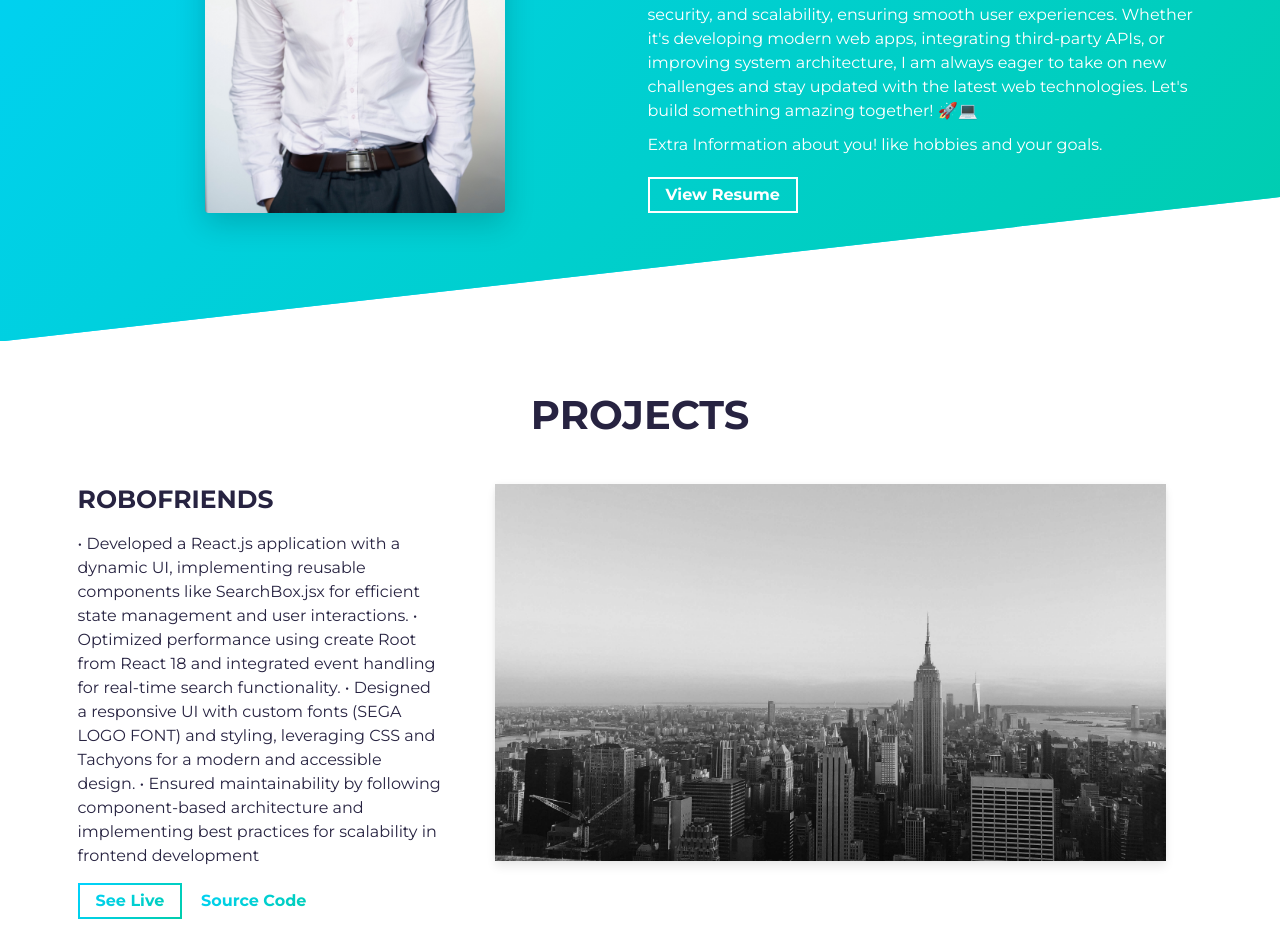
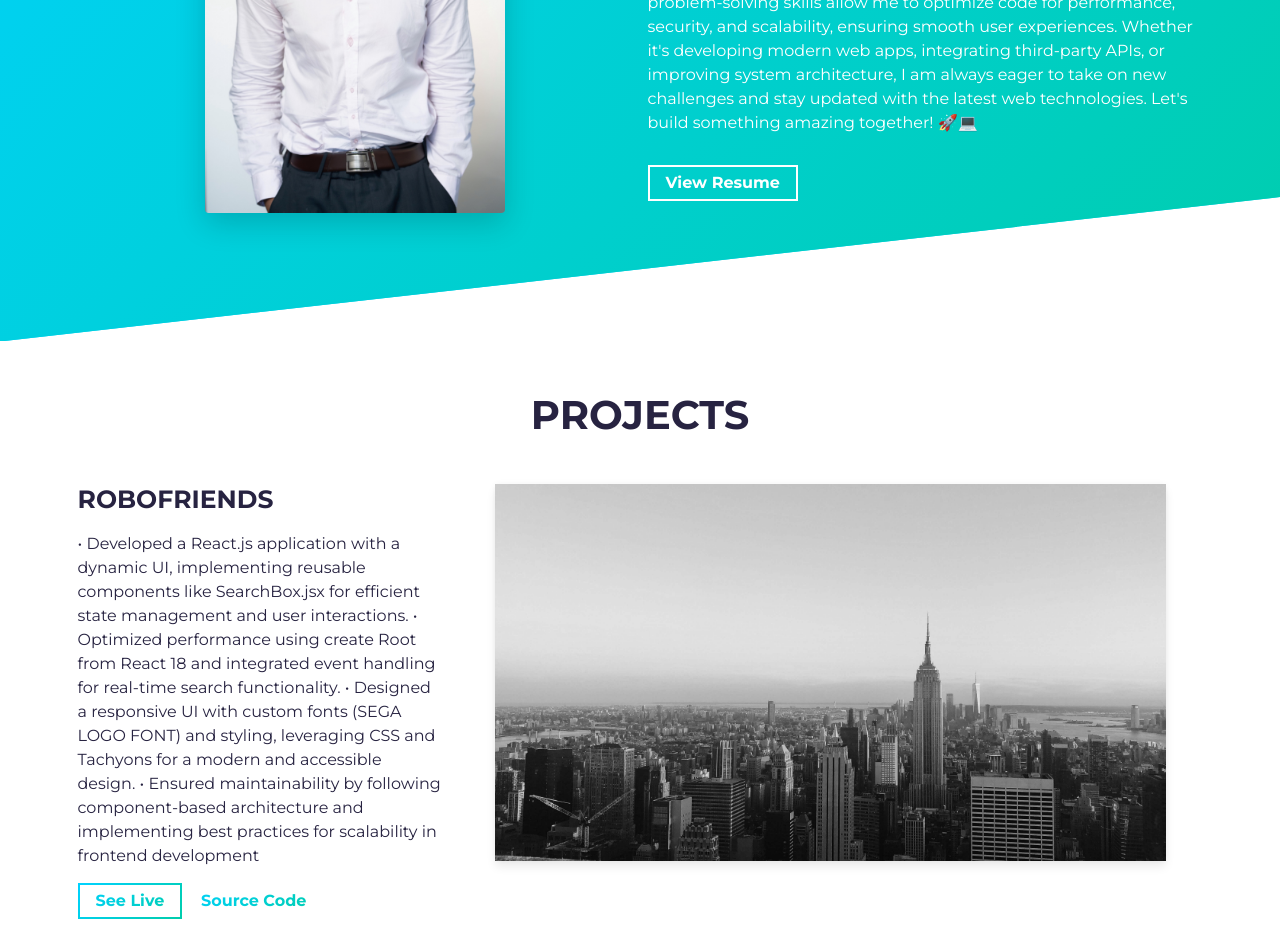
Before and after one commit to waseem023/myportfolio-2, a website built with Parcel: page src/index.html in a window 1280 px wide. Shown: the part 1180-2110 px from the top of the page. Built offline with nearby package versions, Linux system fonts and the light colour scheme.

Commit message:
comment extra information

```diff
--- a/src/index.html
+++ b/src/index.html
@@ -84,7 +84,7 @@
                 Let's build something amazing together! 🚀💻
               </p>
               <p class="about-wrapper__info-text">
-                Extra Information about you! like hobbies and your goals.
+                <!--Extra Information about you! like hobbies and your goals.-->
               </p>
               <span class="d-flex mt-3">
                 <a
```
